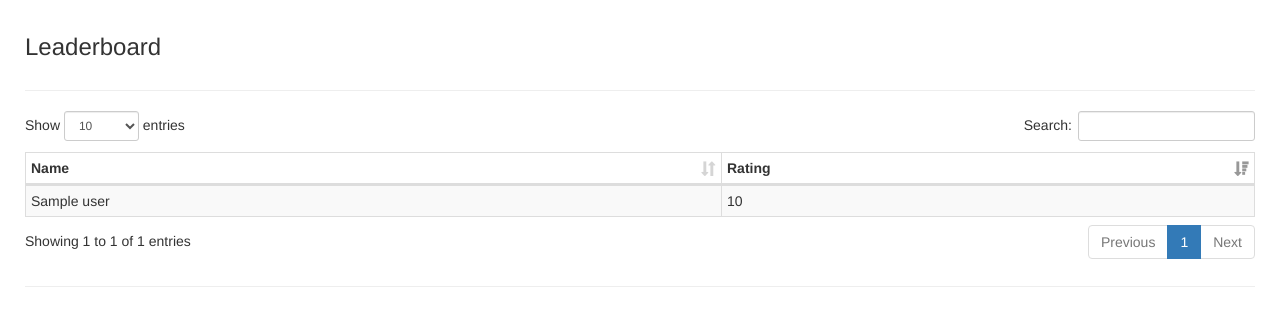
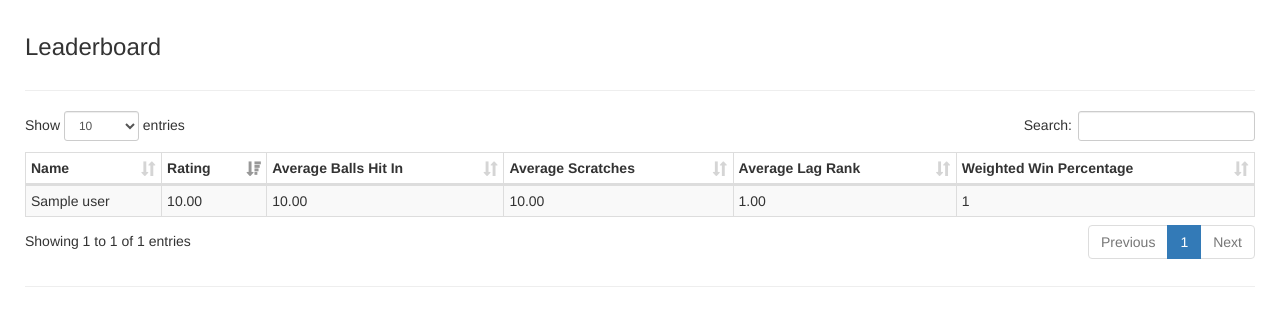
Before and after one commit to travisreed-wf/GameRoomTracker, a Flask app: template templates/leaderboard.html in a window 1280 px wide. Shown: the part 51-377 px from the top of the page. Run offline with Flask 2, Linux system fonts and the light colour scheme; the template is opened without the code that fills it: most values are stand-ins (such as "Sample title", 1, 10 or a date in 2020); parts of the project's set-up code (start-up, migrations or seed data) failed here and were passed over; some libraries are stand-ins or nearby versions.

Commit message:
add stats to frontend

```diff
--- a/main.py
+++ b/main.py
@@ -12,7 +12,7 @@ app.debug = False
 app.config['DEBUG_TB_INTERCEPT_REDIRECTS'] = False
 app.secret_key = "SecretKey"
 
-crons_api.setup_urls()
+crons_api.setup_urls(app)
 game_api.setup_urls(app)
 home_views.setup_urls(app)
 stats_views.setup_urls(app)
--- a/templates/leaderboard.html
+++ b/templates/leaderboard.html
@@ -21,13 +21,21 @@
           <tr>
             <th>Name</th>
             <th>Rating</th>
+            <th>Average Balls Hit In</th>
+            <th>Average Scratches</th>
+            <th>Average Lag Rank</th>
+            <th>Weighted Win Percentage</th>
           </tr>
         </thead>
         <tbody>
           {% for user in users %}
             <tr>
               <td>{{ user.name }}</td>
-              <td>{{ user.rating.points }}</td>
+              <td>{{ '%0.2f'| format(user.rating.points|float) }}</td>
+              <td>{{ '%0.2f'| format(user.pool_stats.average_balls_hit_in|float) }}</td>
+              <td>{{ '%0.2f'| format(user.pool_stats.average_scratches|float) }}</td>
+              <td>{{ '%0.2f'| format(user.pool_stats.average_lag_rank|float) }}</td>
+              <td>{{ user.pool_stats.weighted_win_percentage }}</td>
             </tr>
           {% endfor %}
         </tbody>
```
Also changed, not shown: src/user/user.py (+7 -3 lines).
